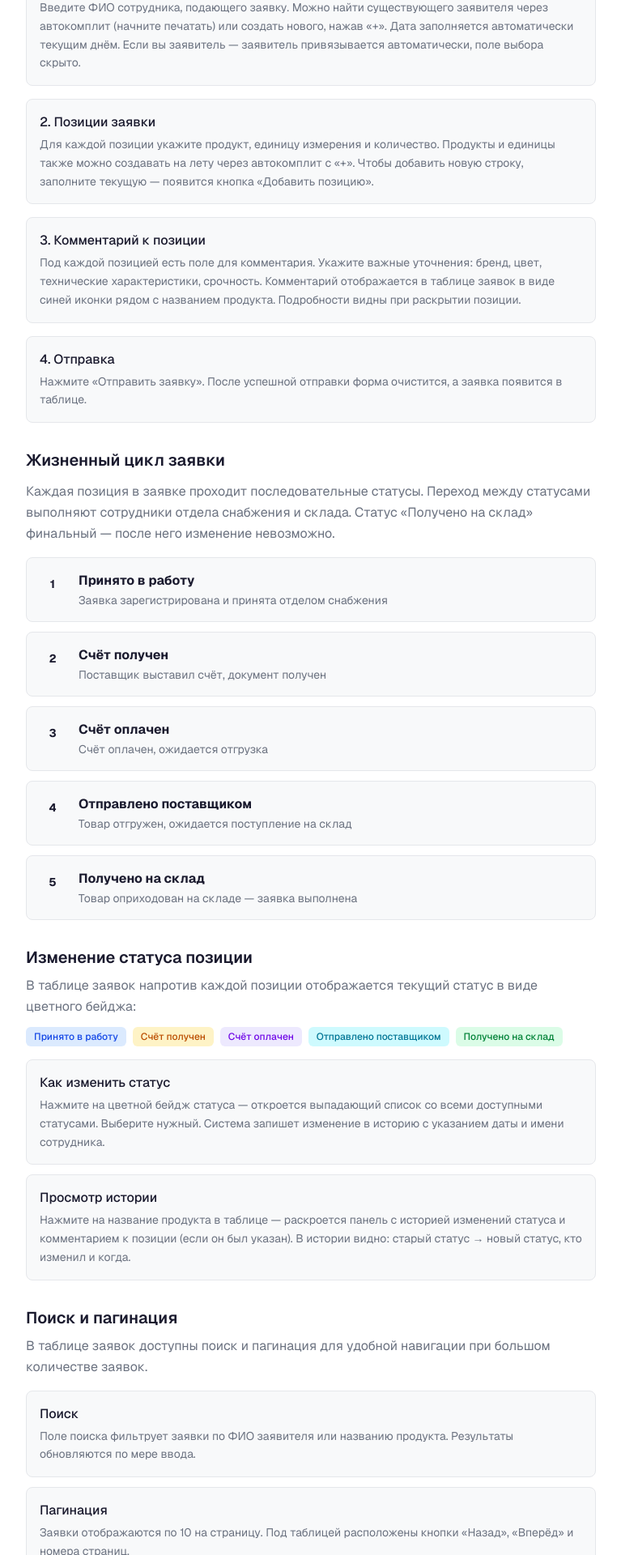
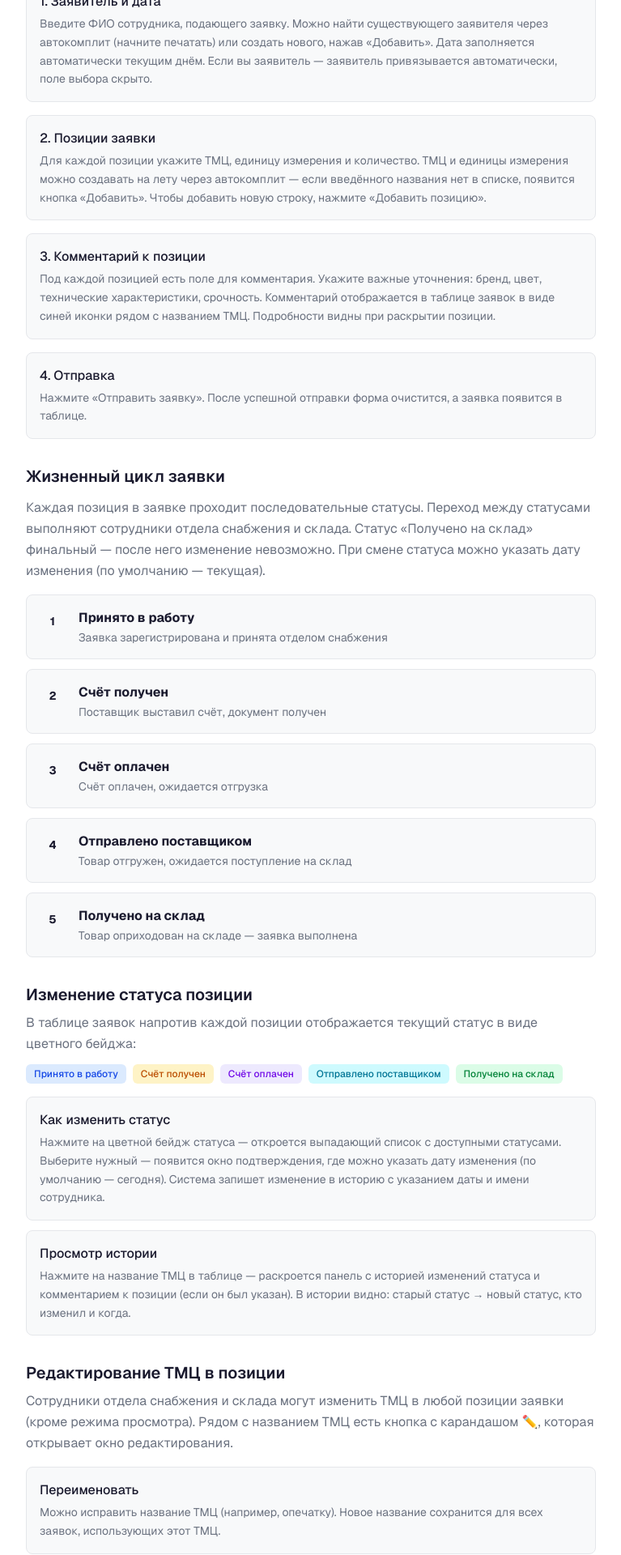
Before and after one commit to TheOldestJun/sv-progs-assistant, a Next.js app: page /help in a window 1280 px wide. Shown: the part 880-2800 px from the top of the page at 81% size, without its empty margins (256-1023 px from the left). Built offline with nearby package versions, Linux system fonts and the light colour scheme; no server answers.

Commit message:
feat: add not-found page, update help page, remove admin references

```diff
--- a/app/help/page.tsx
+++ b/app/help/page.tsx
@@ -1,6 +1,6 @@
 /*
  * Страница «Помощь» (route: /help).
- * Описание всего функционала приложения для не-администраторов:
+ * Описание всего функционала приложения:
  * роли, создание заявок, управление статусами, работа со складом,
  * архив, поиск и пагинация.
  * Server component, без интерактива.
@@ -58,7 +58,9 @@ export default function HelpPage() {
             <li className="rounded-lg border border-border bg-surface p-4">
               <strong className="text-foreground">Склад</strong>
               <p className="mt-1 text-sm text-text-secondary">
-                Просмотр заявок, ожидающих поступления, и отметка о получении товара на склад.
+                Две вкладки: «Приёмка» (позиции со статусом «Отправлено поставщиком»,
+                ожидающие поступления) и «Выполнение заявок» (просмотр всех заявок
+                без возможности изменения статусов, кроме отметки о получении).
                 Склад может менять статус только на «Получено на склад».
               </p>
             </li>
@@ -76,8 +78,8 @@ export default function HelpPage() {
               <h3 className="font-medium text-foreground">1. Заявитель и дата</h3>
               <p className="mt-1 text-sm leading-relaxed text-text-secondary">
                 Введите ФИО сотрудника, подающего заявку. Можно найти существующего заявителя
-                через автокомплит (начните печатать) или создать нового, нажав «+».
-                Дата заполняется автоматически текущим днём.
+                через автокомплит (начните печатать) или создать нового, нажав
+                «Добавить». Дата заполняется автоматически текущим днём.
                 Если вы заявитель — заявитель привязывается автоматически, поле выбора скрыто.
               </p>
             </div>
@@ -85,9 +87,10 @@ export default function HelpPage() {
             <div className="rounded-lg border border-border bg-surface p-4">
               <h3 className="font-medium text-foreground">2. Позиции заявки</h3>
               <p className="mt-1 text-sm leading-relaxed text-text-secondary">
-                Для каждой позиции укажите продукт, единицу измерения и количество.
-                Продукты и единицы также можно создавать на лету через автокомплит с «+».
-                Чтобы добавить новую строку, заполните текущую — появится кнопка
+                Для каждой позиции укажите ТМЦ, единицу измерения и количество.
+                ТМЦ и единицы измерения можно создавать на лету через автокомплит —
+                если введённого названия нет в списке, появится кнопка
+                «Добавить». Чтобы добавить новую строку, нажмите
                 «Добавить позицию».
               </p>
             </div>
@@ -97,7 +100,7 @@ export default function HelpPage() {
               <p className="mt-1 text-sm leading-relaxed text-text-secondary">
                 Под каждой позицией есть поле для комментария. Укажите важные уточнения:
                 бренд, цвет, технические характеристики, срочность. Комментарий отображается
-                в таблице заявок в виде синей иконки рядом с названием продукта.
+                в таблице заявок в виде синей иконки рядом с названием ТМЦ.
                 Подробности видны при раскрытии позиции.
               </p>
             </div>
@@ -121,6 +124,7 @@ export default function HelpPage() {
             Каждая позиция в заявке проходит последовательные статусы.
             Переход между статусами выполняют сотрудники отдела снабжения и склада.
             Статус «Получено на склад» финальный — после него изменение невозможно.
+            При смене статуса можно указать дату изменения (по умолчанию — текущая).
           </p>
           <div className="mt-4 space-y-3">
             {STATUSES.map((s, i) => (
@@ -160,17 +164,46 @@ export default function HelpPage() {
             <div className="rounded-lg border border-border bg-surface p-4">
               <h3 className="font-medium text-foreground">Как изменить статус</h3>
               <p className="mt-1 text-sm leading-relaxed text-text-secondary">
-                Нажмите на цветной бейдж статуса — откроется выпадающий список со всеми
-                доступными статусами. Выберите нужный. Система запишет изменение в историю
-                с указанием даты и имени сотрудника.
+                Нажмите на цветной бейдж статуса — откроется выпадающий список с
+                доступными статусами. Выберите нужный — появится окно подтверждения,
+                где можно указать дату изменения (по умолчанию — сегодня).
+                Система запишет изменение в историю с указанием даты и имени сотрудника.
               </p>
             </div>
             <div className="rounded-lg border border-border bg-surface p-4">
               <h3 className="font-medium text-foreground">Просмотр истории</h3>
               <p className="mt-1 text-sm leading-relaxed text-text-secondary">
-                Нажмите на название продукта в таблице — раскроется панель с историей
+                Нажмите на название ТМЦ в таблице — раскроется панель с историей
                 изменений статуса и комментарием к позиции (если он был указан).
                 В истории видно: старый статус → новый статус, кто изменил и когда.
+              </p>
+            </div>
+          </div>
+        </section>
+
+        {/* Редактирование ТМЦ */}
+        <section>
+          <h2 className="text-xl font-semibold text-foreground">
+            Редактирование ТМЦ в позиции
+          </h2>
+          <p className="mt-2 leading-relaxed text-text-secondary">
+            Сотрудники отдела снабжения и склада могут изменить ТМЦ в любой позиции
+            заявки (кроме режима просмотра). Рядом с названием ТМЦ есть кнопка с
+            карандашом ✏️, которая открывает окно редактирования.
+          </p>
+          <div className="mt-4 space-y-3">
+            <div className="rounded-lg border border-border bg-surface p-4">
+              <h3 className="font-medium text-foreground">Переименовать</h3>
+              <p className="mt-1 text-sm leading-relaxed text-text-secondary">
+                Можно исправить название ТМЦ (например, опечатку). Новое название
+                сохранится для всех заявок, использующих этот ТМЦ.
+              </p>
+            </div>
+            <div className="rounded-lg border border-border bg-surface p-4">
+              <h3 className="font-medium text-foreground">Заменить ТМЦ</h3>
+              <p className="mt-1 text-sm leading-relaxed text-text-secondary">
+                Можно заменить ТМЦ на другой из списка через автокомплит. Если нужного
+                ТМЦ нет в списке — введите название и нажмите «Создать и заменить».
               </p>
             </div>
           </div>
@@ -230,7 +263,7 @@ export default function HelpPage() {
             <div className="rounded-lg border border-border bg-surface p-4">
               <h3 className="font-medium text-foreground">Просмотр архива</h3>
               <p className="mt-1 text-sm leading-relaxed text-text-secondary">
-                Вкладка «Архив» доступна на дашборде для всех пользователей, кроме админа.
+                Вкладка «Архив» доступна на дашборде.
                 В архиве отображаются все удалённые заявки. Каждую архивную запись можно
                 раскрыть, чтобы увидеть список позиций на момент удаления.
               </p>
--- /dev/null
+++ b/app/not-found.tsx
@@ -0,0 +1,24 @@
+/*
+ * 404 — страница не найдена
+ */
+import Link from "next/link";
+
+export default function NotFound() {
+  return (
+    <div className="mx-auto flex w-full max-w-lg flex-1 flex-col items-center justify-center px-4 text-center">
+      <p className="text-7xl font-bold text-primary/20">404</p>
+      <h1 className="mt-4 text-2xl font-bold text-foreground">
+        Страница не найдена
+      </h1>
+      <p className="mt-2 leading-relaxed text-text-secondary">
+        Запрашиваемая страница не существует или была перемещена.
+      </p>
+      <Link
+        href="/"
+        className="mt-8 inline-flex max-sm:min-h-11 items-center gap-2 rounded-lg bg-primary px-5 py-2.5 text-sm font-medium text-primary-foreground transition-colors hover:bg-primary-hover"
+      >
+        На главную
+      </Link>
+    </div>
+  );
+}
```
